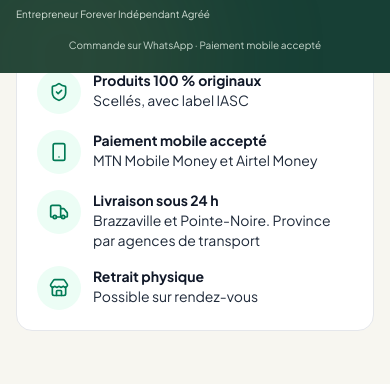
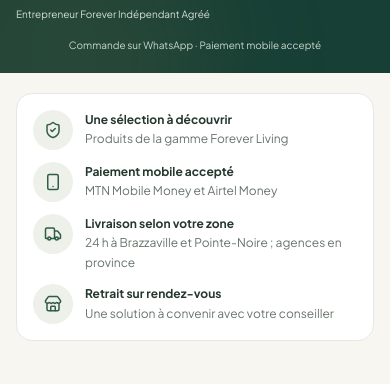
Before and after one commit to KingMadova/Yekola-Shop, a Next.js app: page / in a window 390 px wide. Shown: the part 306-690 px from the top of the page. Built offline with nearby package versions, Linux system fonts and the light colour scheme; no server answers; the database is empty.

Commit message:
Refonte mobile-first : TrustBand.tsx

```diff
--- a/src/components/home/TrustBand.tsx
+++ b/src/components/home/TrustBand.tsx
@@ -3,24 +3,24 @@ import { card, container } from "@/components/ui/styles";
 import { COPY } from "@/lib/config";
 
 const ITEMS = [
-  { icon: ShieldCheck, title: "Produits 100 % originaux", detail: "Scellés, avec label IASC" },
+  { icon: ShieldCheck, title: "Une sélection à découvrir", detail: "Produits de la gamme Forever Living" },
   { icon: Smartphone, title: COPY.paymentTrust.title, detail: COPY.paymentTrust.detail },
-  { icon: Truck, title: "Livraison sous 24 h", detail: "Brazzaville et Pointe-Noire. Province par agences de transport" },
-  { icon: Store, title: "Retrait physique", detail: "Possible sur rendez-vous" },
+  { icon: Truck, title: "Livraison selon votre zone", detail: "24 h à Brazzaville et Pointe-Noire ; agences en province" },
+  { icon: Store, title: "Retrait sur rendez-vous", detail: "Une solution à convenir avec votre conseiller" },
 ] as const;
 
 export function TrustBand() {
   return (
-    <section aria-label="Nos garanties" className={`${container} -mt-6`}>
-      <ul className={`${card} grid gap-4 p-5 sm:grid-cols-2 lg:grid-cols-4`}>
+    <section aria-label="Informations pratiques" className={`${container} pt-5 sm:pt-8`}>
+      <ul className={`${card} grid gap-3 border-[#e9e5d9] bg-white p-4 sm:grid-cols-2 sm:gap-4 sm:p-5 lg:grid-cols-4`}>
         {ITEMS.map(({ icon: Icon, title, detail }) => (
           <li key={title} className="flex items-start gap-3">
-            <span className="inline-flex size-11 shrink-0 items-center justify-center rounded-full bg-emerald-50">
-              <Icon aria-hidden className="size-5 text-emerald-700" />
+            <span className="inline-flex size-10 shrink-0 items-center justify-center rounded-full bg-[#edf1e9]">
+              <Icon aria-hidden className="size-[18px] text-[#315d47]" />
             </span>
-            <p className="text-sm">
-              <strong className="block text-gray-900">{title}</strong>
-              <span className="text-gray-800">{detail}</span>
+            <p className="text-xs leading-relaxed sm:text-sm">
+              <strong className="block text-[#24382d]">{title}</strong>
+              <span className="text-[#68756c]">{detail}</span>
             </p>
           </li>
         ))}
```
